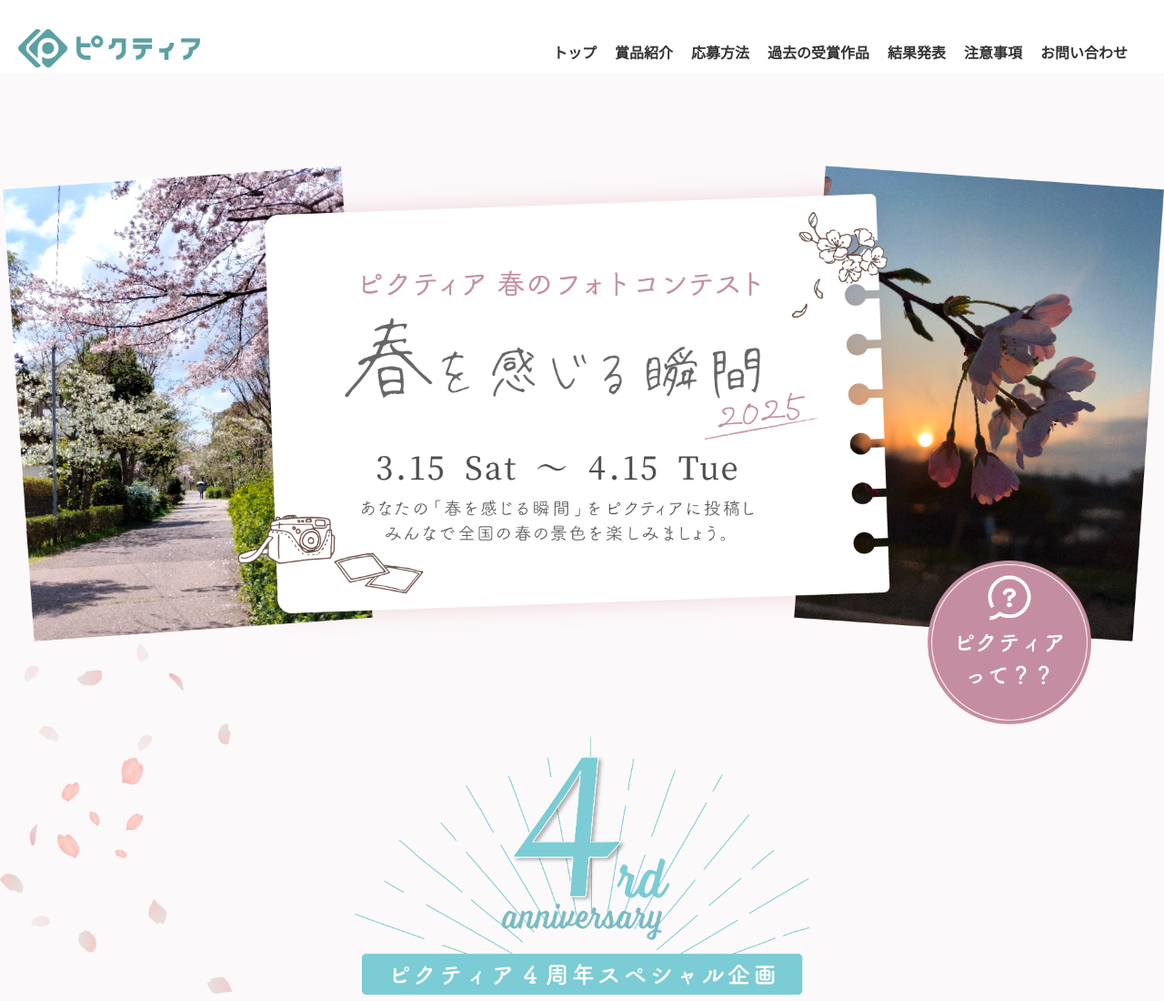
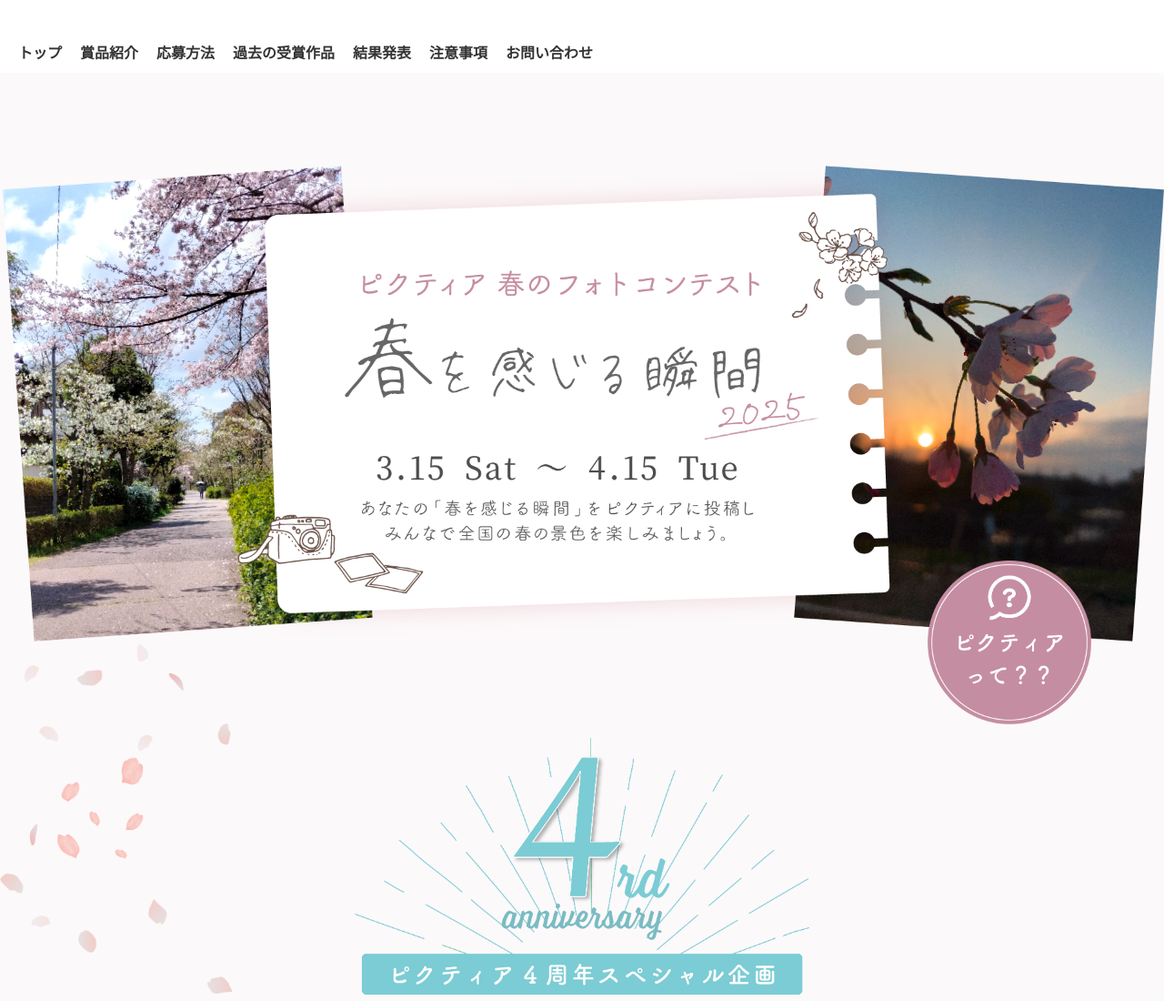
Before and after one commit to asako-dev/spring2025, a plain HTML site: page index.html in a window 1280 px wide. Shown: the top 1100 px of the page at 91% size. Drawn offline with nearby package versions, Linux system fonts and the light colour scheme.

Commit message:
文字修正

```diff
--- a/index.html
+++ b/index.html
@@ -30,7 +30,7 @@
     <div id="wrapper">
         <header>
             <div class="top_nav">
-                <h1><a href="index.html"><img src="images/logo.svg" alt="ピクティア‐pictier-"></a></h1>
+                <!-- <h1><a href="index.html"><img src="images/logo.svg" alt="ピクティア‐pictier-"></a></h1> -->
                 <div class="nav_group pc">
                     <nav>
                         <ul>
```
